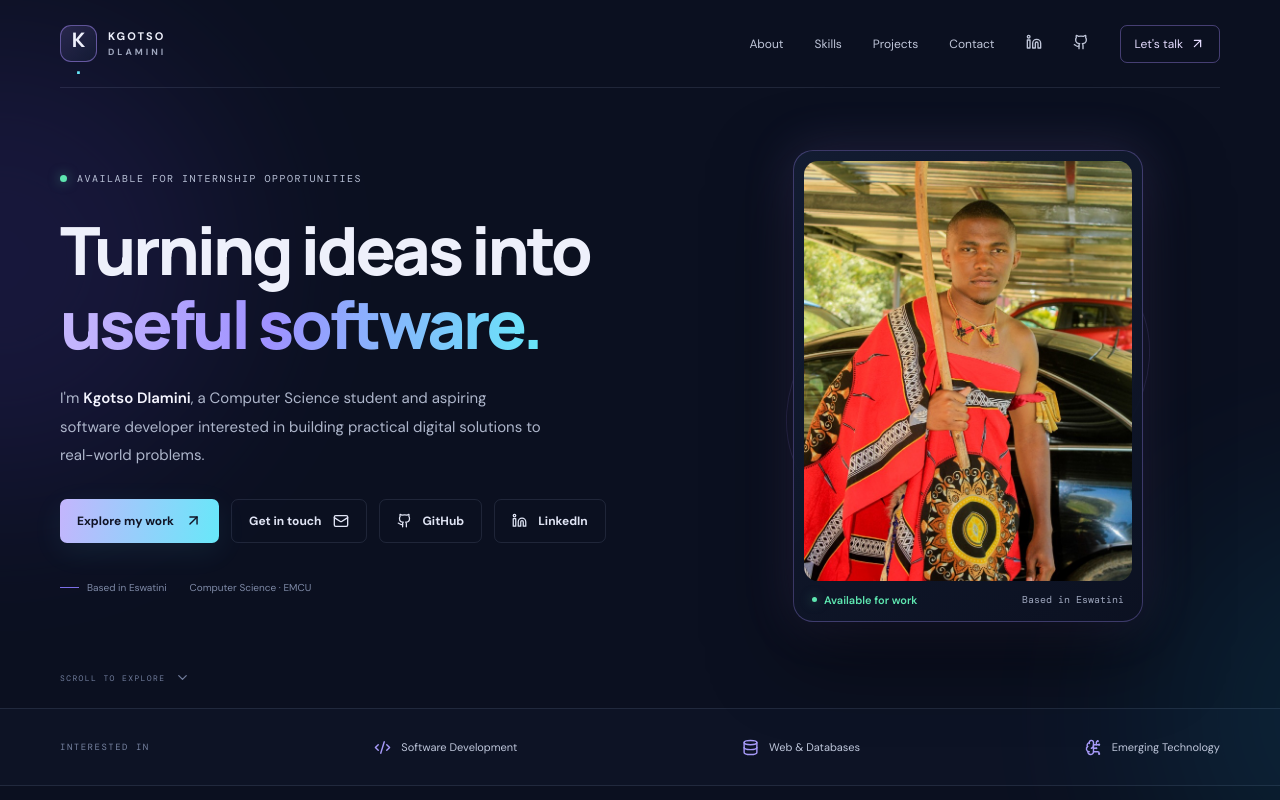
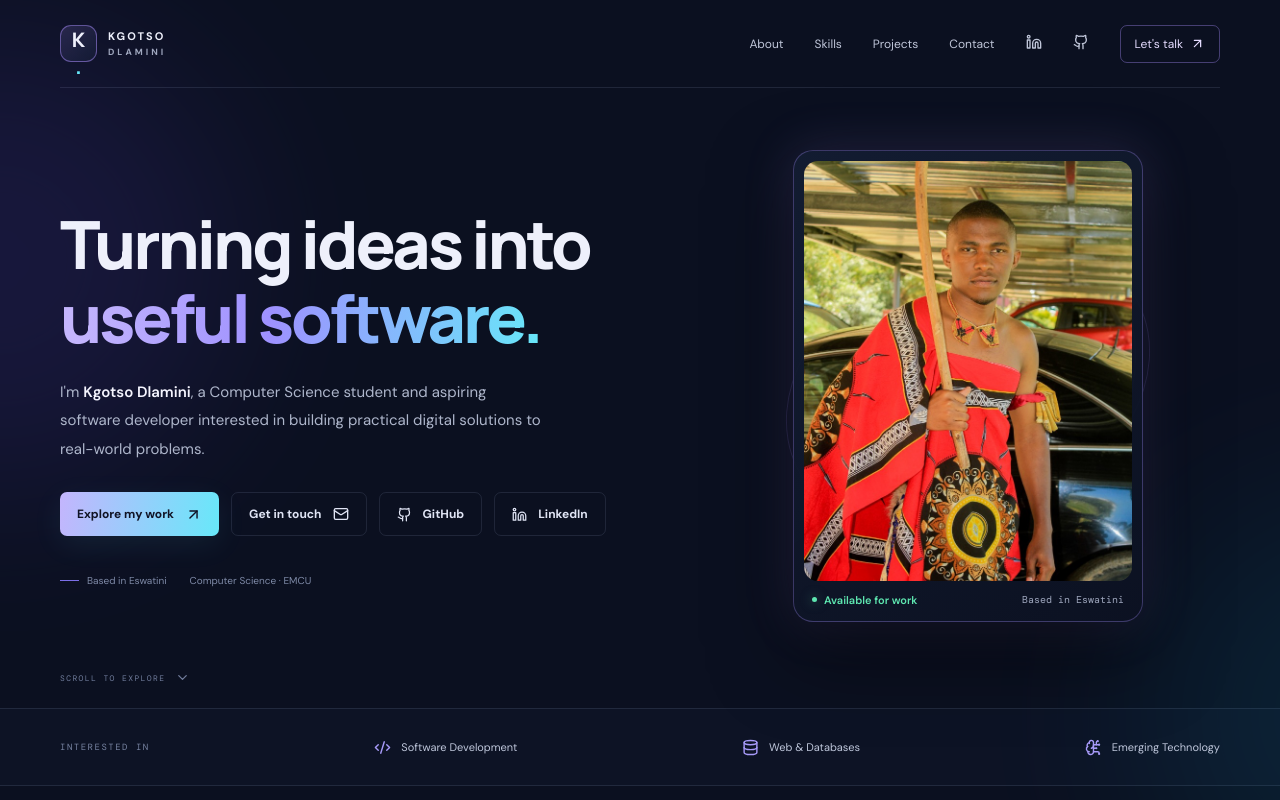
Before and after one commit to Kgotso03/portfolio, a React (Vite) app: page / in a window 1280 px wide. Shown: the top 800 px of the page. Built offline with nearby package versions, Linux system fonts and the light colour scheme.

Commit message:
Remove 'AVAILABLE FOR INTERNSHIP OPPORTUNITIES' eyebrow badge

```diff
--- a/src/App.jsx
+++ b/src/App.jsx
@@ -218,7 +218,6 @@ function App() {
       <main>
         <section className="hero section-wrap" id="home">
           <div className="hero-copy">
-            <div className="eyebrow"><span className="status-dot" /> AVAILABLE FOR INTERNSHIP OPPORTUNITIES</div>
             <h1>Turning ideas into<br /><span className="gradient-text">useful software.</span></h1>
             <p className="hero-intro">
               I'm <strong>{profile.name || "Kgotso Dlamini"}</strong>, a Computer Science student and aspiring software developer
```
